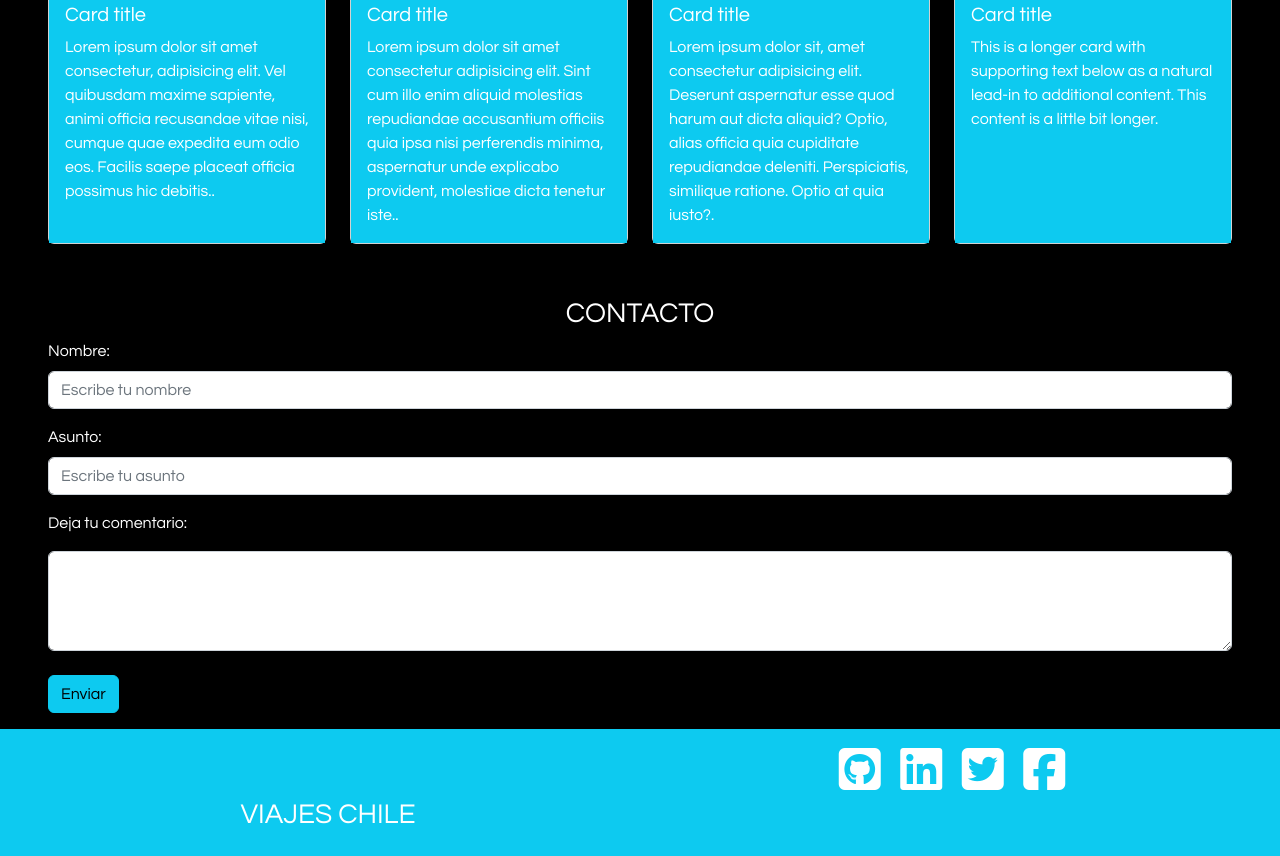
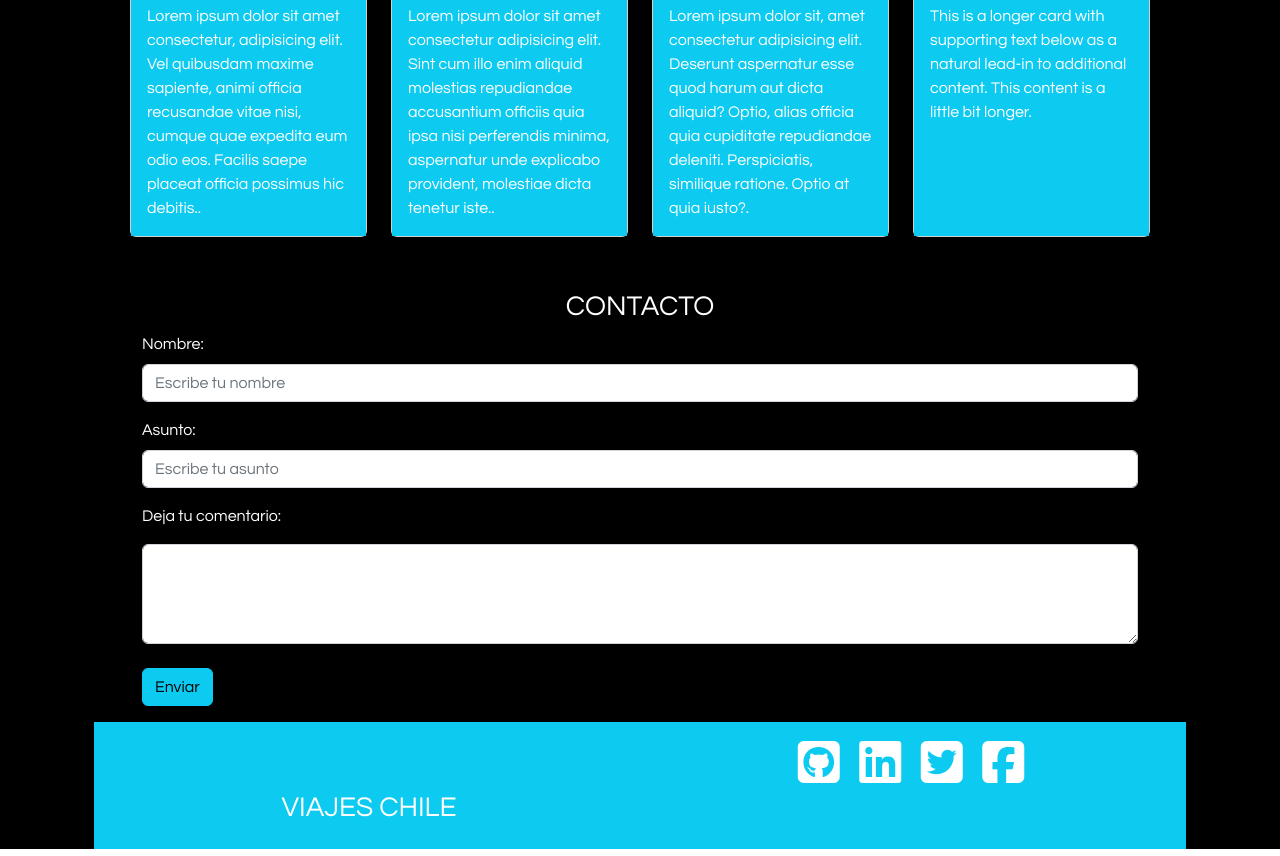
Before and after one commit to nicoescarate/prueba_viajeschile, a plain HTML site: page index.html in a window 1280 px wide. Shown: the part 1739-2595 px from the top of the page. Drawn offline with nearby package versions, Linux system fonts and the light colour scheme.

Commit message:
cambios container

```diff
--- a/assets/js/main.js
+++ b/assets/js/main.js
@@ -1,5 +1,4 @@
 $(function(){
-
 
     $('#enviarporcorreo').click(function(){
         alert('El correo fue enviado correctamente')
--- a/index.html
+++ b/index.html
@@ -114,7 +114,7 @@
             <!--Galería de destacados-->
 
 
-            <section class="galdestacados">
+            <section class="container galdestacados">
                 <section id="destacado">
                     <h3 class="titulo2">DESTACADOS</h3>
                     <div class="galeriafotos">
@@ -190,7 +190,7 @@
 
                 <!--Comentarios-->
 
-                <section class="comentarios">
+                <section class="container comentarios">
                     <section id="contacto">
                         <h3 class="contacto"> CONTACTO</h3>
                         <div class="formulario">
@@ -213,7 +213,7 @@
                         <button type="button" id="enviarporcorreo" class="btn btn-info ms-5 mb-3" data-toggle="tooltip"
                             data-bs-placement="bottom" title="Enviar">Enviar</button>
                     </section>
-                    <footer class="container-fluid text-center bg-info">
+                    <footer class="text-center bg-info">
                         <div class="row p-3">
                             <div class="col-xs-12 col-sm-12 col-md-6 col-lg-6 col-xl-6">
                                 <h3 class="font-weight-bold text-uppercase">Viajes Chile</h3>
@@ -232,10 +232,12 @@
                         </div>
                     </footer>
                     </section>
+
 <!--Scripts-->
 
  <script src="https://code.jquery.com/jquery-3.6.2.min.js"
-                integrity="sha256-2krYZKh//PcchRtd+H+VyyQoZ/e3EcrkxhM8ycwASPA=" crossorigin="anonymous"></script>
+                        integrity="sha256-2krYZKh//PcchRtd+H+VyyQoZ/e3EcrkxhM8ycwASPA="
+                        crossorigin="anonymous"></script>
 
                     <script src="https://cdn.jsdelivr.net/npm/bootstrap@5.2.1/dist/js/bootstrap.bundle.min.js"
                         integrity="sha384-u1OknCvxWvY5kfmNBILK2hRnQC3Pr17a+RTT6rIHI7NnikvbZlHgTPOOmMi466C8"
```
Lines whose indentation alone changed are shown as unchanged.
